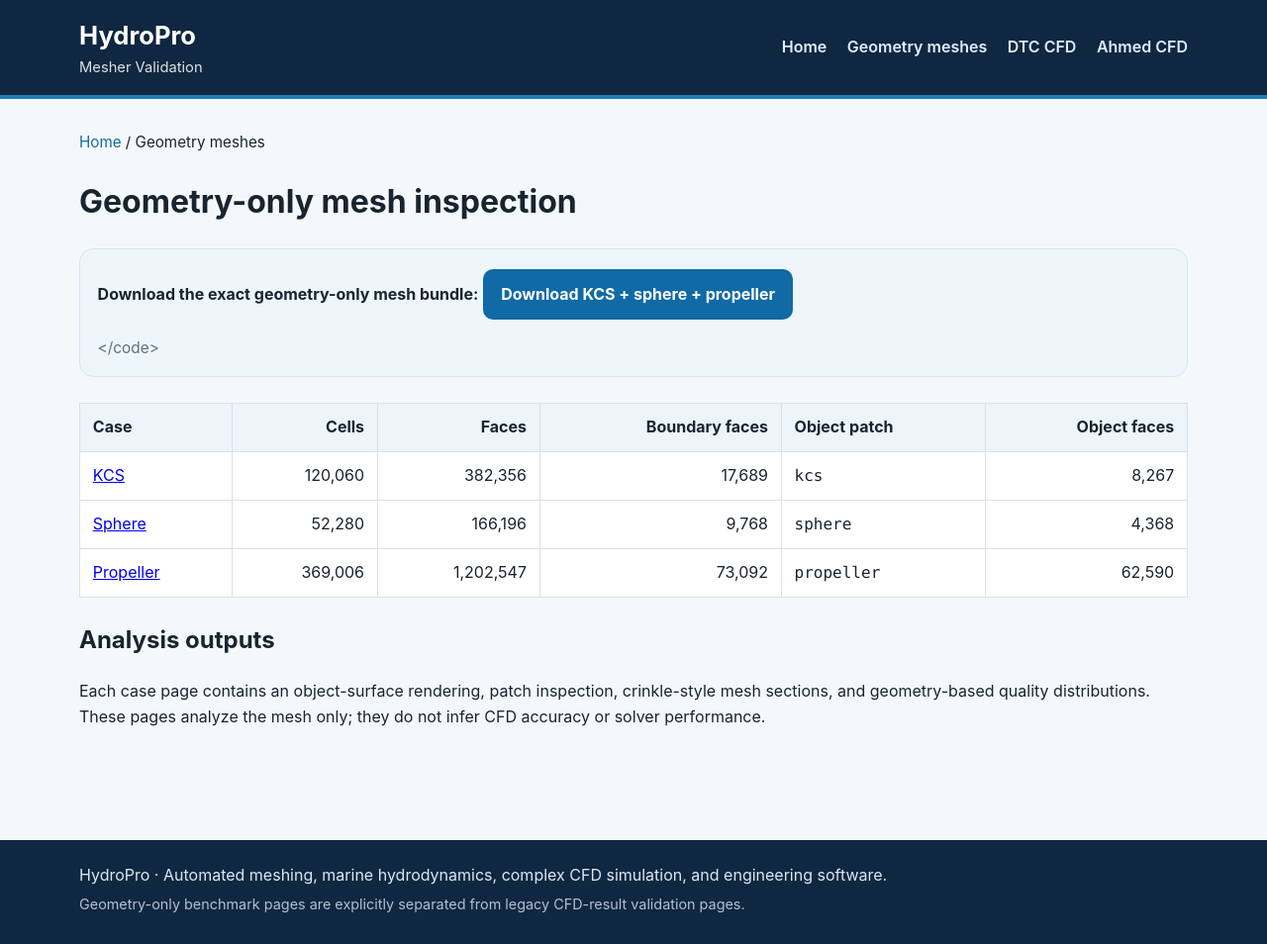
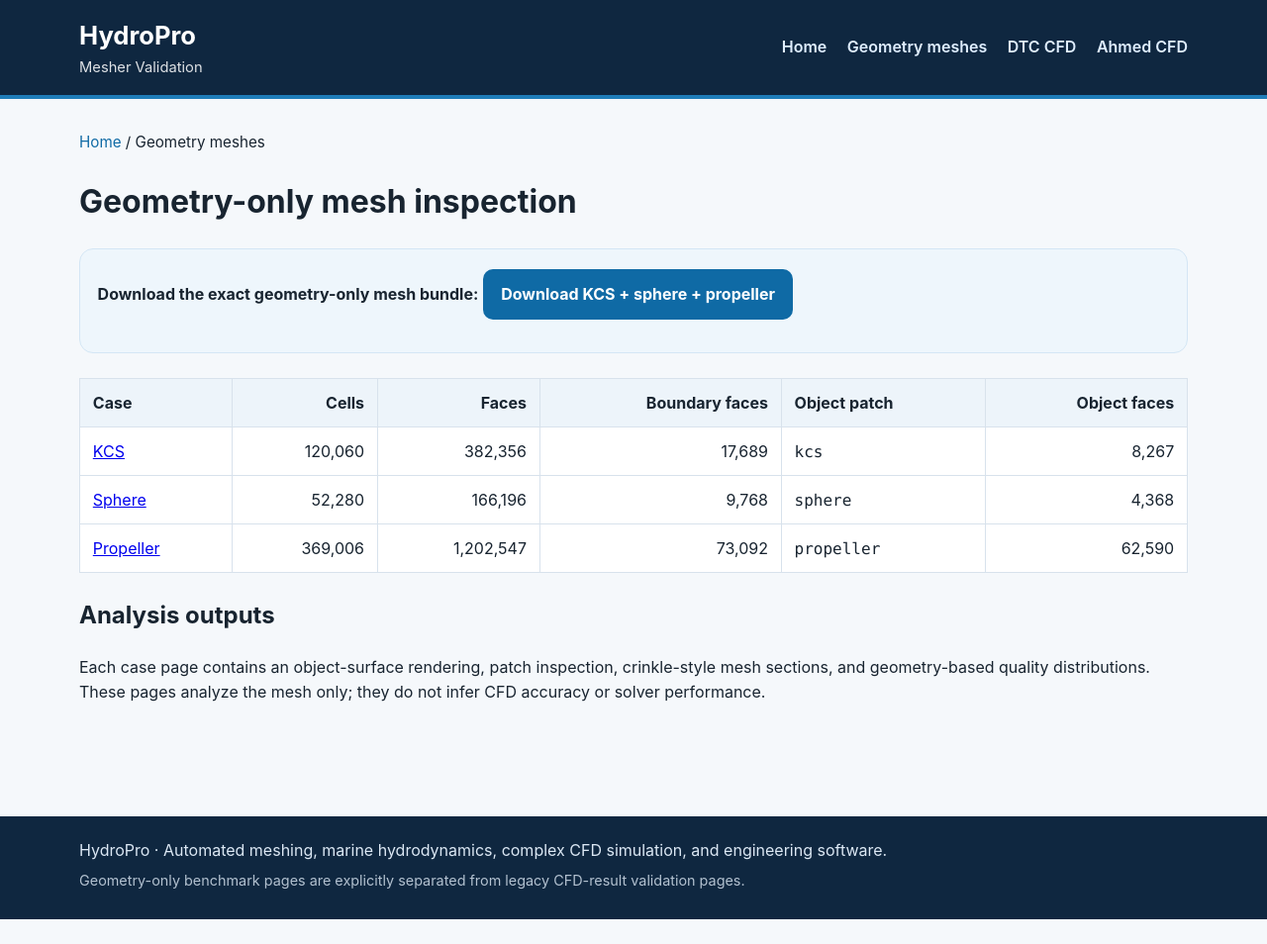
Before and after one commit to hydropro-solutions/mesher-validation, a Jekyll site: the page built from geometry/index.md, in a window 1280 px wide. Shown: the whole page at 99% size. Built offline with Jekyll 4.4.1, drawn with Linux system fonts in a browser that asks for light colours; after the commit the page ends 929 px from its top, so only the background shows below that.

Commit message:
Update index.md

```diff
--- a/geometry/index.md
+++ b/geometry/index.md
@@ -8,7 +8,7 @@ description: Geometry-only OpenFOAM mesh cases for KCS, sphere, and propeller.
 
 # Geometry-only mesh inspection
 
-<div class="download-box"><strong>Download the exact geometry-only mesh bundle:</strong> <a class="button button-primary" href="{{ '/downloads/geometry-meshes.zip' | relative_url }}">Download KCS + sphere + propeller</a><div class="small-note"></code></div></div>
+<div class="download-box"><strong>Download the exact geometry-only mesh bundle:</strong> <a class="button button-primary" href="{{ '/downloads/geometry-meshes.zip' | relative_url }}">Download KCS + sphere + propeller</a><div class="small-note"></div></div>
 
 | Case | Cells | Faces | Boundary faces | Object patch | Object faces |
 |---|---:|---:|---:|---|---:|
```
